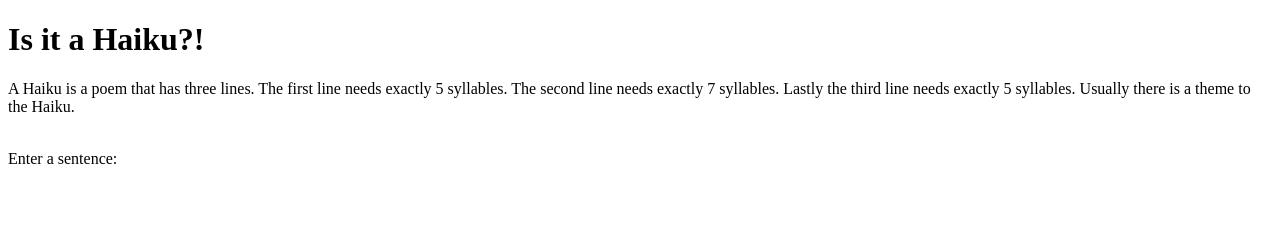
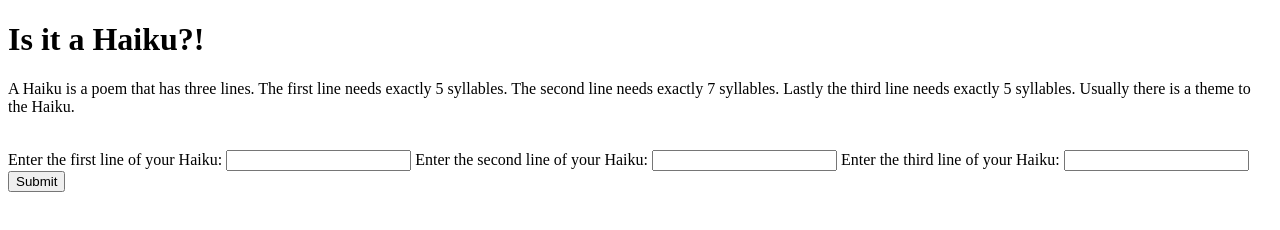
Before and after one commit to diegosalazar343/haiku, a plain HTML site: page index.html in a window 1280 px wide. Drawn offline with nearby package versions, Linux system fonts and the light colour scheme.

Commit message:
add specs

```diff
--- a/index.html
+++ b/index.html
@@ -13,8 +13,14 @@
     <p>A Haiku is a poem that has three lines. The first line needs exactly 5 syllables. The second line needs exactly 7 syllables. Lastly the third line needs exactly 5 syllables. Usually there is a theme to the Haiku.</p>
     <br>
     <form id="haiku-checker-form">
-      <label for line1>Enter a sentence:</label>
+      <label for="line1">Enter the first line of your Haiku:</label>
+      <input id="line1" type="text">
+      <label for="line2">Enter the second line of your Haiku:</label>
+      <input id="line2" type="text">
+      <label for="line3">Enter the third line of your Haiku:</label>
+      <input id="line3" type="text">
+      <button type="submit">Submit</button>
     </form>
-
+    <ul id="response"></ul>
   </body>
 </html>
--- a/src/haiku.js
+++ b/src/haiku.js
@@ -0,0 +1 @@
+//Business Logic
--- a/src/main.js
+++ b/src/main.js
@@ -0,0 +1 @@
+// Interface Logic
```
Also changed, not shown: README.md.
